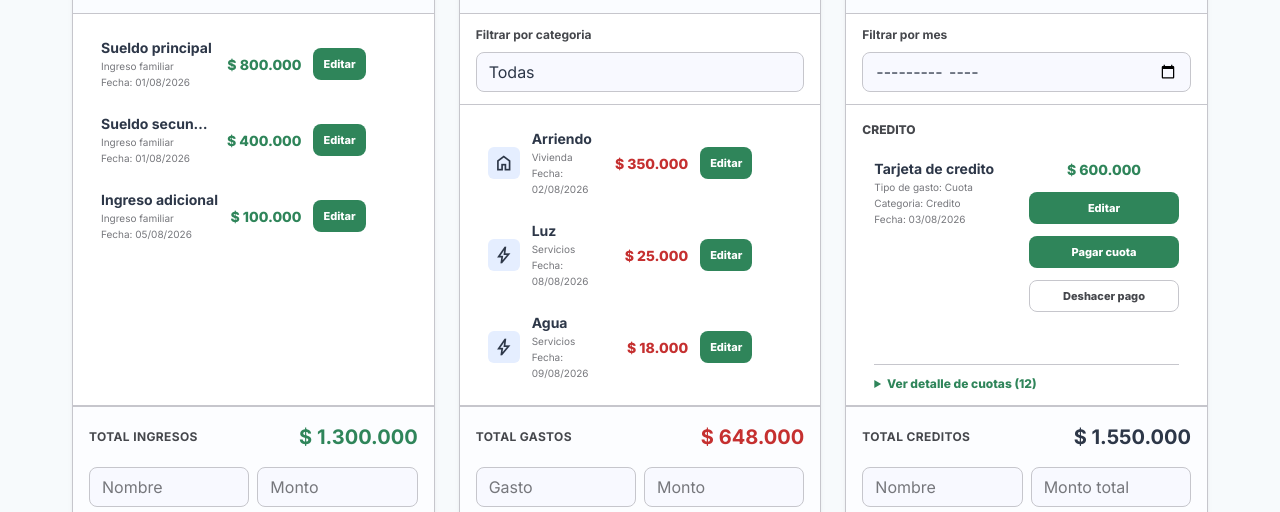
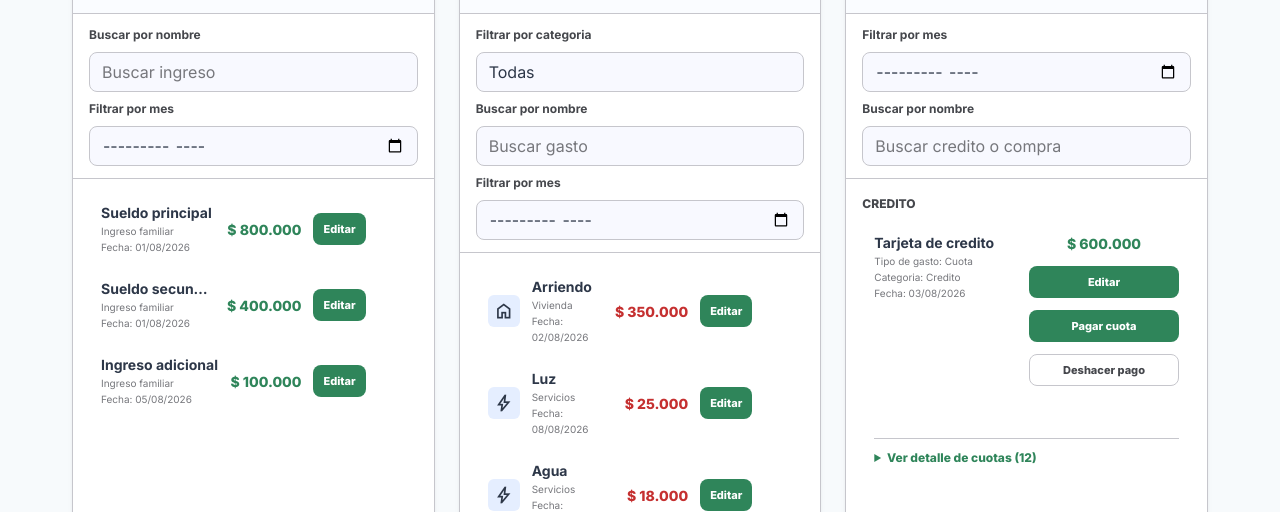
Before and after one commit to Jeremy-s-g/proyecto_gastos, a plain HTML site: page index.html in a window 1280 px wide. Shown: the part 416-928 px from the top of the page. Drawn offline with nearby package versions, Linux system fonts and the light colour scheme.

Commit message:
Se agrega filtros y mejoras de accesibilidad

```diff
--- a/index.html
+++ b/index.html
@@ -58,7 +58,14 @@
             <span class="material-symbols-outlined positive">payments</span>
           </div>
 
-          <div class="item-list" id="lista-ingresos"></div>
+          <div class="card-filter">
+            <label for="busqueda-ingresos">Buscar por nombre</label>
+            <input type="search" id="busqueda-ingresos" placeholder="Buscar ingreso">
+            <label for="filtro-mes-ingresos">Filtrar por mes</label>
+            <input type="month" id="filtro-mes-ingresos">
+          </div>
+
+          <div class="item-list" id="lista-ingresos" aria-live="polite" aria-label="Lista de ingresos"></div>
 
           <div class="card-footer">
             <div class="total-row">
@@ -94,9 +101,13 @@
               <option value="Transporte">Transporte</option>
               <option value="Otros">Otros</option>
             </select>
+            <label for="busqueda-gastos">Buscar por nombre</label>
+            <input type="search" id="busqueda-gastos" placeholder="Buscar gasto">
+            <label for="filtro-mes-gastos">Filtrar por mes</label>
+            <input type="month" id="filtro-mes-gastos">
           </div>
 
-          <div class="item-list" id="lista-gastos"></div>
+          <div class="item-list" id="lista-gastos" aria-live="polite" aria-label="Lista de gastos"></div>
 
           <div class="card-footer">
             <div class="total-row">
@@ -135,9 +146,11 @@
           <div class="card-filter">
             <label for="filtro-mes-creditos">Filtrar por mes</label>
             <input type="month" id="filtro-mes-creditos">
+            <label for="busqueda-creditos">Buscar por nombre</label>
+            <input type="search" id="busqueda-creditos" placeholder="Buscar credito o compra">
           </div>
 
-          <div class="item-list" id="lista-creditos"></div>
+          <div class="item-list" id="lista-creditos" aria-live="polite" aria-label="Lista de creditos y compras en cuotas"></div>
 
           <div class="card-footer">
             <div class="total-row">
--- a/js/app.js
+++ b/js/app.js
@@ -284,16 +284,27 @@ function renderEmptyState(container, mensaje) {
 
 function renderIngresos() {
   const listaIngresos = document.getElementById("lista-ingresos");
+  const busqueda = document.getElementById("busqueda-ingresos").value.trim().toLowerCase();
+  const filtroMes = document.getElementById("filtro-mes-ingresos").value;
+  const ingresosVisibles = ingresos.filter((ingreso) => {
+    const coincideNombre = ingreso.nombre.toLowerCase().includes(busqueda);
+    const coincideMes = !filtroMes || (ingreso.fecha && ingreso.fecha.startsWith(filtroMes));
+    return coincideNombre && coincideMes;
+  });
 
   if (ingresos.length === 0) {
     renderEmptyState(listaIngresos, "Sin ingresos registrados.");
     return;
   }
 
+  if (ingresosVisibles.length === 0) {
+    renderEmptyState(listaIngresos, "No se encontraron ingresos.");
+    return;
+  }
+
   listaIngresos.innerHTML = "";
 
-  for (let i = 0; i < ingresos.length; i++) {
-    const ingreso = ingresos[i];
+  for (const ingreso of ingresosVisibles) {
     const fila = crearElemento("div", "finance-item");
     const main = crearElemento("div", "item-main");
     const copy = crearElemento("div", "item-copy");
@@ -330,9 +341,16 @@ function renderIngresos() {
 function renderGastos() {
   const listaGastos = document.getElementById("lista-gastos");
   const filtroCategoria = document.getElementById("filtro-categoria-gastos").value;
-  const gastosVisibles = filtroCategoria === "Todas"
+  const busqueda = document.getElementById("busqueda-gastos").value.trim().toLowerCase();
+  const filtroMes = document.getElementById("filtro-mes-gastos").value;
+  const gastosPorCategoria = filtroCategoria === "Todas"
     ? gastos
     : gastos.filter((gasto) => gasto.categoria === filtroCategoria);
+  const gastosVisibles = gastosPorCategoria.filter((gasto) => {
+    const coincideNombre = gasto.nombre.toLowerCase().includes(busqueda);
+    const coincideMes = !filtroMes || (gasto.fecha && gasto.fecha.startsWith(filtroMes));
+    return coincideNombre && coincideMes;
+  });
 
   if (gastos.length === 0) {
     renderEmptyState(listaGastos, "Sin gastos registrados.");
@@ -400,6 +418,8 @@ function estadoClase(estado) {
 function renderCreditos() {
   const listaCreditos = document.getElementById("lista-creditos");
   const filtroMes = document.getElementById("filtro-mes-creditos").value;
+  const busqueda = document.getElementById("busqueda-creditos").value.trim().toLowerCase();
+  const creditosVisibles = creditos.filter((credito) => credito.nombre.toLowerCase().includes(busqueda));
   let cuotasMostradas = 0;
 
   if (creditos.length === 0) {
@@ -407,11 +427,16 @@ function renderCreditos() {
     return;
   }
 
+  if (creditosVisibles.length === 0) {
+    renderEmptyState(listaCreditos, "No se encontraron creditos o compras.");
+    return;
+  }
+
   listaCreditos.innerHTML = "";
 
   for (const tipo of ["Credito", "Compra en cuota"]) {
     const grupo = crearElemento("div", "credit-group");
-    const creditosGrupo = creditos.filter((credito) => credito.tipo === tipo);
+    const creditosGrupo = creditosVisibles.filter((credito) => credito.tipo === tipo);
     let grupoMostrado = false;
 
     for (const credito of creditosGrupo) {
@@ -722,7 +747,12 @@ document.getElementById("form-credito").addEventListener("submit", function (e)
 
 document.getElementById("btn-reiniciar-datos").addEventListener("click", reiniciarDatos);
 document.getElementById("filtro-categoria-gastos").addEventListener("change", renderGastos);
+document.getElementById("filtro-mes-ingresos").addEventListener("change", renderIngresos);
+document.getElementById("filtro-mes-gastos").addEventListener("change", renderGastos);
 document.getElementById("filtro-mes-creditos").addEventListener("change", renderCreditos);
+document.getElementById("busqueda-ingresos").addEventListener("input", renderIngresos);
+document.getElementById("busqueda-gastos").addEventListener("input", renderGastos);
+document.getElementById("busqueda-creditos").addEventListener("input", renderCreditos);
 document.getElementById("btn-cancelar-credito").addEventListener("click", cancelarEdicionCredito);
 document.getElementById("btn-cancelar-ingreso").addEventListener("click", function () {
   cancelarEdicionRegistro("ingreso");
```
Also changed, not shown: README.md.
